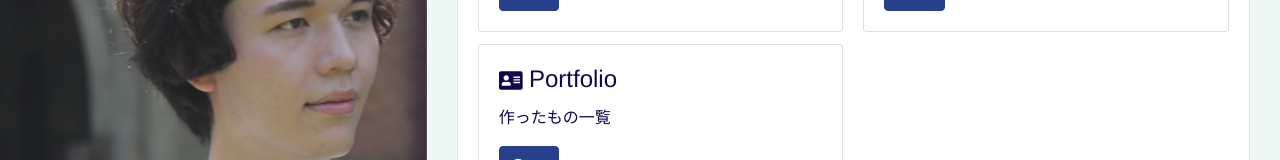
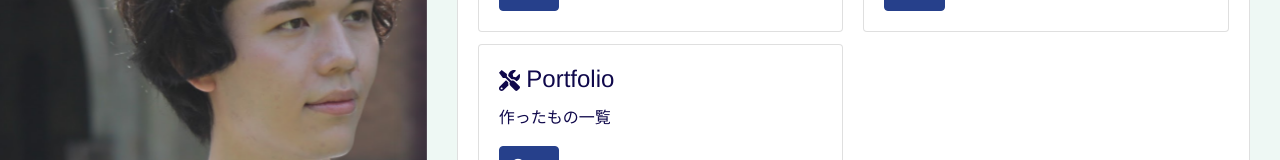
Before and after one commit to yu-ichiro/yu-smith-portfolio, a Vue app: page / in a window 1280 px wide. Shown: the part 294-454 px from the top of the page. Built offline with nearby package versions, Linux system fonts and the light colour scheme.

Commit message:
[fix] icon

```diff
--- a/src/pages/Top.vue
+++ b/src/pages/Top.vue
@@ -16,7 +16,7 @@
                     </b-card>
                     <b-card>
                         <b-card-title>
-                            <font-awesome-icon icon="address-card" size="sm"/>
+                            <font-awesome-icon icon="tools" size="sm"/>
                             Portfolio
                         </b-card-title>
                         <b-card-text>作ったもの一覧</b-card-text>
```
